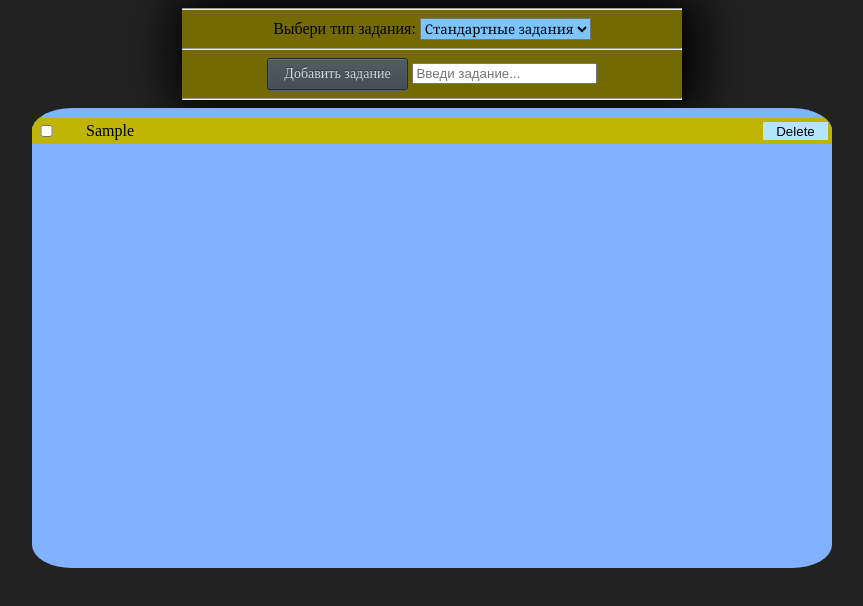
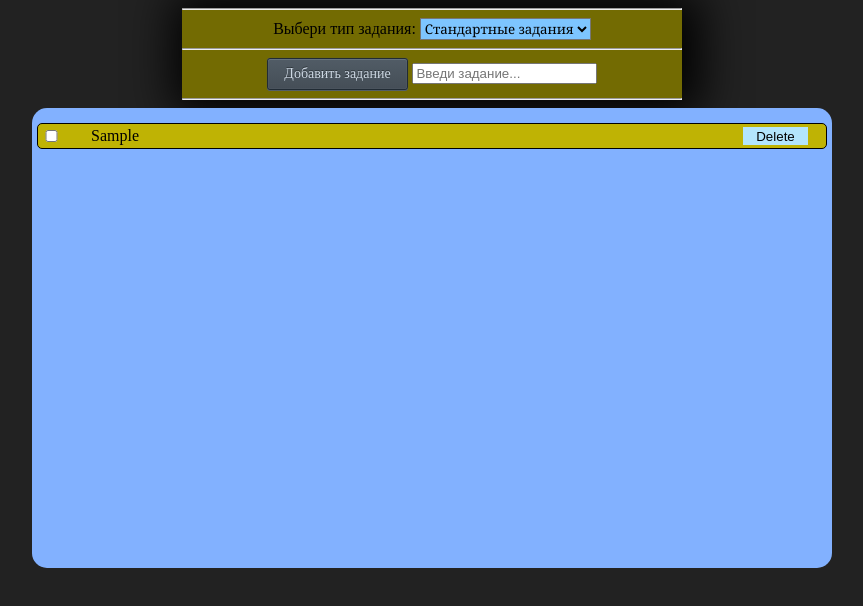
Before and after one commit to bezirgen8989/MyToDoList, a plain HTML site: page index.html in a window 1280 px wide. Both pictures are taken after typing "Sample" into the empty fields and a click on the button "Добавить задание". Shown: the whole page, without its empty margins (208-1071 px from the left). Drawn offline with Linux system fonts and the light colour scheme.

Commit message:
correct delete Listener

```diff
--- a/js.js
+++ b/js.js
@@ -2,7 +2,7 @@ const btn = document.getElementById('btn');
 let box = document.getElementById('box');
 var select = document.getElementById('select');
 var task = document.getElementById('task');
-var line = document.getElementById ('line')
+var line = document.getElementById('line')
 
 var standartTaskBox = document.getElementById('standartTask');
 var favoriteTaskBox = document.getElementById('favoriteTask');
@@ -12,16 +12,17 @@ var standartList = [];
 var favoriteList = [];
 var expressList = [];
 
-function selectVal (option, cleatElem, arrList) {
-    if (select.value == option){
-        arrList.push (task.value);
+function selectVal(option, cleatElem, arrList) {
+    if (select.value == option) {
+        arrList.push(task.value);
         task.value = '';
-        paintValueElem (cleatElem, arrList);
+        paintValueElem(cleatElem, arrList);
+        console.log(arrList)
     }
 };
 
-btn.addEventListener ('click', () => {
-    if ((btn.click) && (task.value)){
+btn.addEventListener('click', () => {
+    if ((btn.click) && (task.value)) {
         selectVal('SelectStandart', standartTaskBox, standartList)
         selectVal('SelectFavorite', favoriteTaskBox, favoriteList)
         selectVal('SelectExpress', expressTaskBox, expressList)
@@ -46,23 +47,24 @@ function paintValueElem(cleatElem, arrList) {
         newDiv.append(newInputChBox);
 
         newDelBtn.addEventListener('click', () => {
-            arrList = arrList.filter(delToDoList => delToDoList !== arrList[i]);
+            arrList.splice(i, 1)
+            console.log(arrList)
             paintValueElem(cleatElem, arrList)
         })
     }
 };
 
-select.addEventListener('change', (event)=>{
-    if(select.value === 'SelectStandart'){
+select.addEventListener('change', (event) => {
+    if (select.value === 'SelectStandart') {
         slider(800)
-    }else if (select.value === 'SelectFavorite'){
+    } else if (select.value === 'SelectFavorite') {
         slider()
-    }else if (select.value === 'SelectExpress'){
+    } else if (select.value === 'SelectExpress') {
         slider(1600)
     }
 });
 
-function slider (toFrom = 0) {
-    var left=0;
-    line.style.left = left - toFrom +'px';
+function slider(toFrom = 0) {
+    var left = 0;
+    line.style.left = left - toFrom + 'px';
 };
--- a/style.css
+++ b/style.css
@@ -53,7 +53,7 @@ body {
     height: auto;
     margin: 0px auto;
     overflow: hidden;
-    border-radius: 5%;
+    border-radius: 15px;
 }
 
 #favoriteTask{
@@ -72,10 +72,14 @@ body {
 }
 
 #line div div {
+    margin: 5px;
     background-color: #BFB304;
     border:4px solid #BFB304;
     text-align: left;
     text-indent: 30px;
+    border: 1px solid black;
+    border-radius: 5px;
+    padding: 3px;
 }
 
 #line div div:hover {
@@ -91,6 +95,7 @@ body {
     width:  65px;
     height: 18px;
     float: right;
+    margin-right: 15px;
 }
 
 #line div div button:hover {
```
